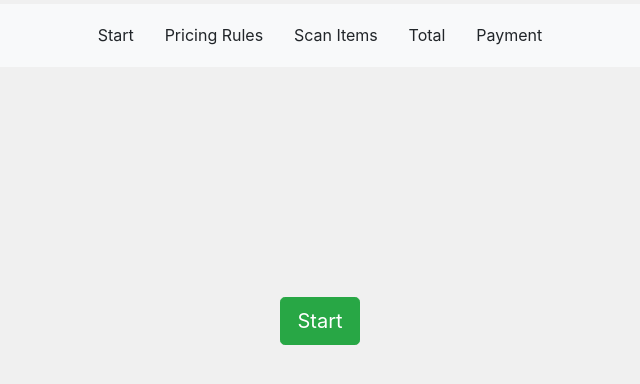
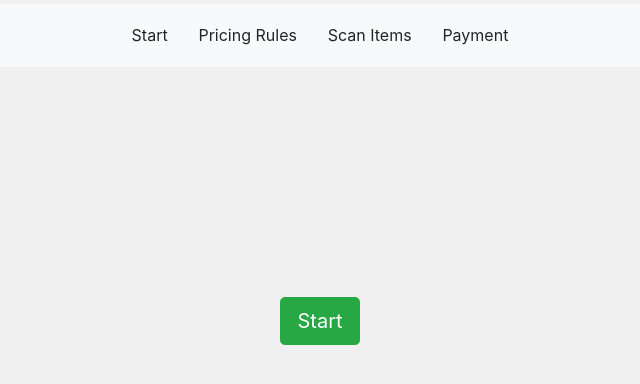
Before and after one commit to itismadalin/checkout-react-kata, a React (Create React App) app in the folder checkout-react-kata/: page / in a window 1280 px wide. Shown: the top 384 px of the page, without its empty margins (320-960 px from the left). Built offline with nearby package versions, Linux system fonts and the light colour scheme.

Commit message:
Remove Total from App and Header

```diff
--- a/checkout-react-kata/src/App.js
+++ b/checkout-react-kata/src/App.js
@@ -3,7 +3,6 @@ import { Router } from "@reach/router";
 import Start from "./components/Start/Start";
 import PricingRules from "./components/PricingRules/PricingRules";
 import ScanItems from "./components/ScanItems/ScanItems";
-import Total from "./components/Total/Total";
 import Payment from "./components/Payment/Payment";
 import "bootstrap/dist/css/bootstrap.min.css";
 import "bootstrap/dist/css/bootstrap.css";
@@ -18,7 +17,6 @@ function App() {
         <Start path="/" />
         <PricingRules path="/pricingrules" component={PricingRules} />
         <ScanItems path="/scanitems" component={ScanItems} />
-        <Total path="/total" component={Total} />
         <Payment path="/payment" component={Payment} />
       </Router>
     </div>
--- a/checkout-react-kata/src/components/Header/Header.js
+++ b/checkout-react-kata/src/components/Header/Header.js
@@ -16,9 +16,6 @@ const Header = () => {
             <Link to="/scanitems">
             <Button className="HeaderButtons" variant="light">Scan Items</Button>
             </Link>
-            <Link to="/total">
-            <Button className="HeaderButtons" variant="light">Total</Button>
-            </Link>
             <Link to="/payment">
             <Button className="HeaderButtons" variant="light">Payment</Button>
             </Link>
```
